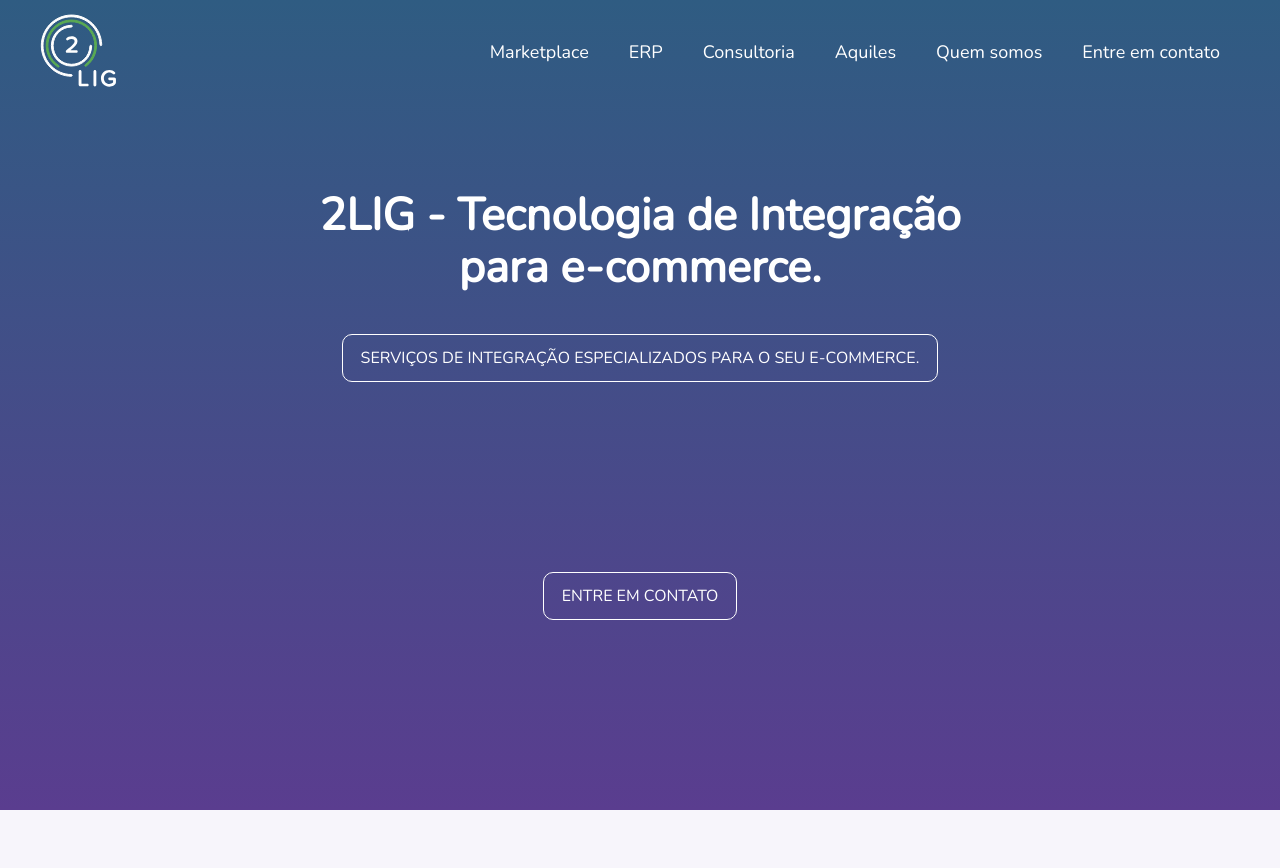
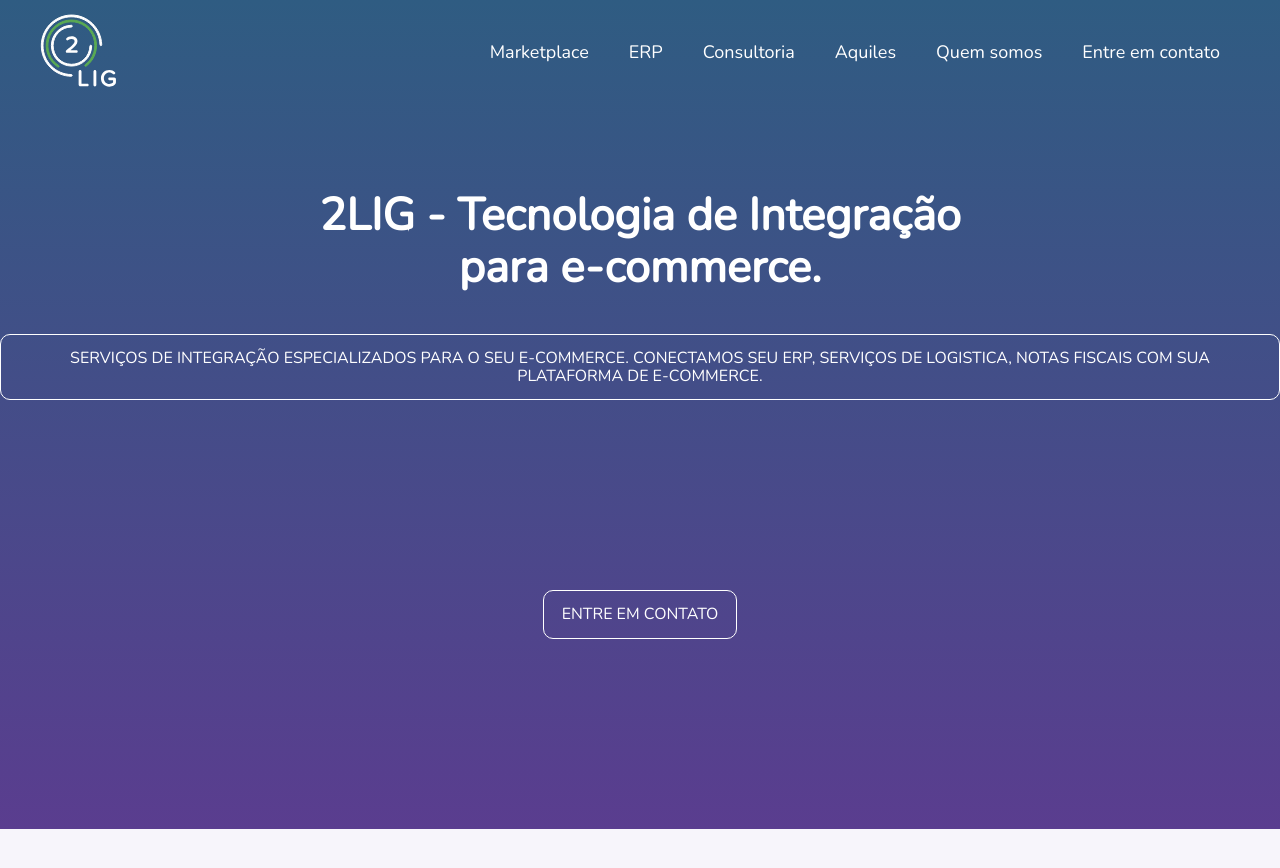
Before and after one commit to leandrooriente/2lig, a Jekyll site: the page built from index.html, in a window 1280 px wide and 900 px high. Shown: the top 868 px of the window. Built offline with Jekyll 4.4.1, drawn with Linux system fonts in a browser that asks for light colours; nearby versions of some CDN libraries; library files that are not in the unit come from our copies.

Commit message:
Updated Headline

```diff
--- a/_includes/headline.html
+++ b/_includes/headline.html
@@ -1,6 +1,6 @@
 <section class="headline">
   <h1 class="headline-title">2LIG - Tecnologia de Integração para e-commerce.</h1>
-  <a href="#contact" class="headline-button anchor">Serviços de integração especializados para o seu e-commerce.</a><br>
+  <a href="#contact" class="headline-button anchor">Serviços de integração especializados para o seu e-commerce. Conectamos seu ERP, serviços de Logistica, Notas Fiscais com sua plataforma de e-commerce.</a><br>
   <a href="#contact" class="headline-button anchor">Entre em contato</a>
  <!--  <img class="headline-circle-background-small" src="{{site.baseurl}}/assets/big-circle.svg" />
   <img class="headline-circle-background-medium" src="{{site.baseurl}}/assets/normal-circle.svg" />
```
